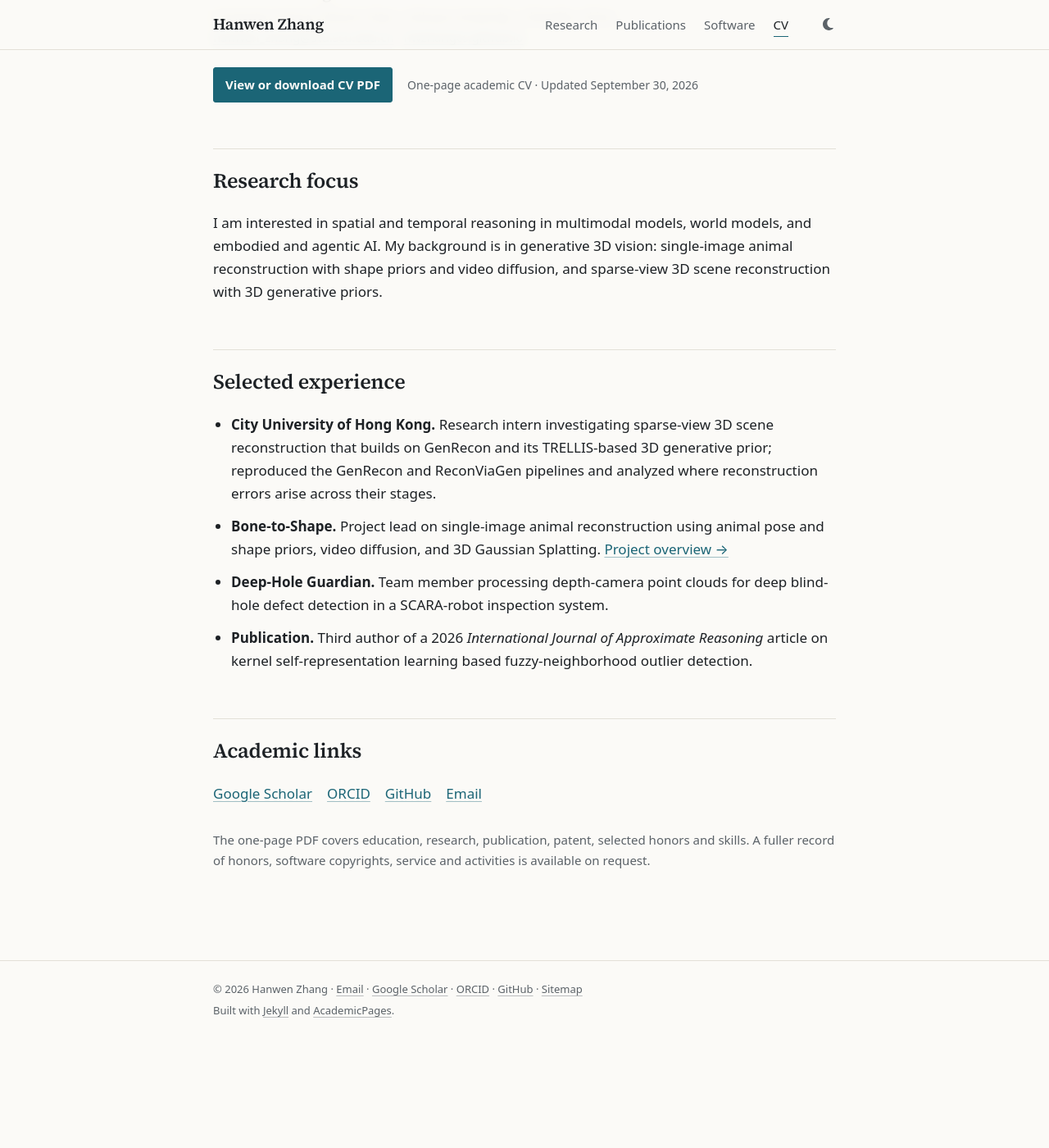
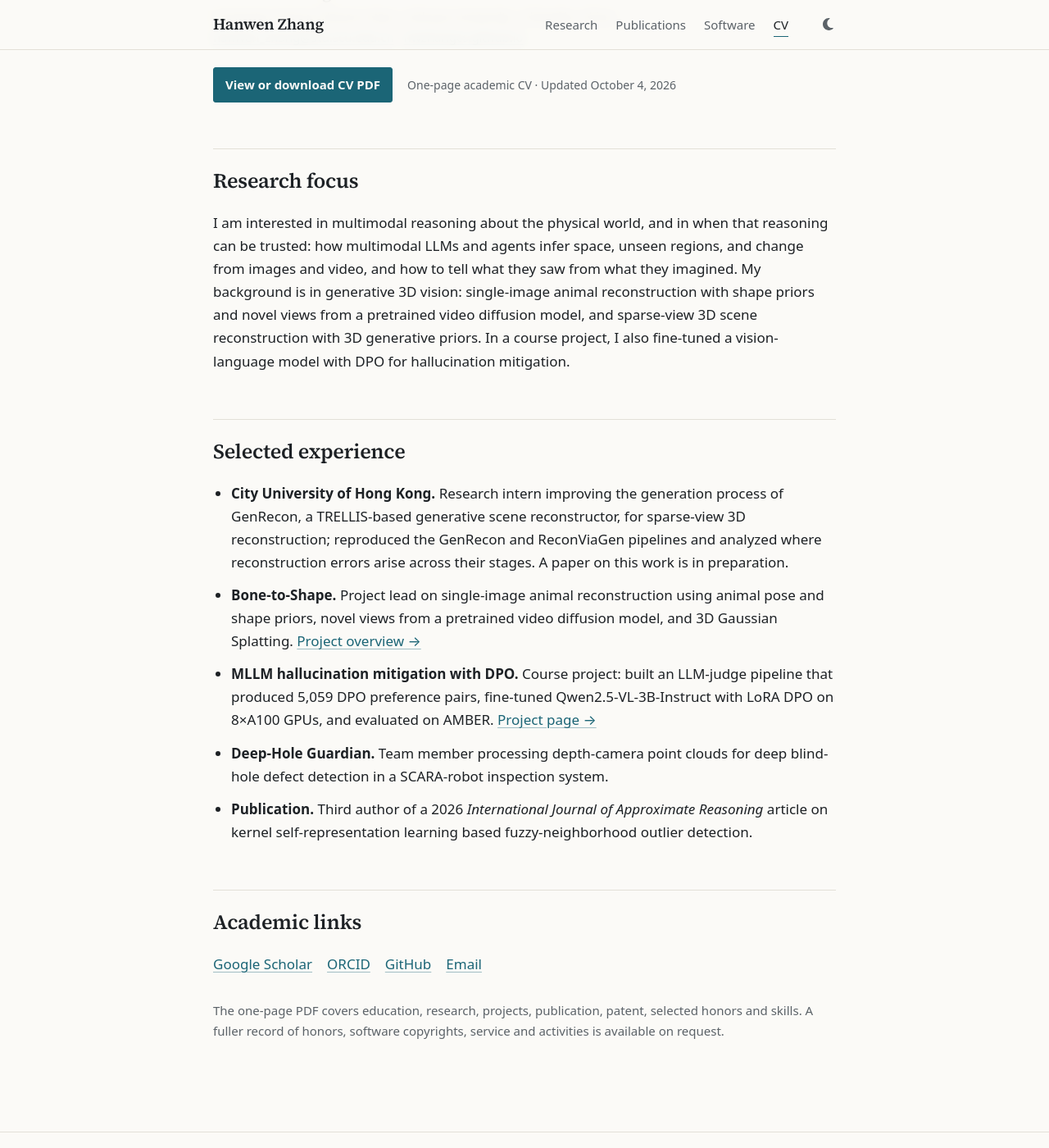
Before and after one commit to hwzhangcs/hwzhangcs.github.io, a Jekyll site: the page built from _pages/cv.md, in a window 1280 px wide and 1400 px high, scrolled down 246 px. Shown: the whole window at 82% size. Built offline with Jekyll 4.4.1, drawn with Linux system fonts in a browser that asks for light colours; before the commit the page ends 1525 px from its top, so only the background shows below that; some of the changed text lies outside the part shown.

Commit message:
Reframe research focus around multimodal reasoning about the physical world
- Hero, CV page, About, and site description: multimodal reasoning about
  the physical world and when it can be trusted.
- CityU: describe the work as improving GenRecon's generation process;
  a paper is in preparation.
- Bone-to-Shape: state that novel views come from a pretrained video
  diffusion model (following ReconX).
- Add the MLLM hallucination mitigation (DPO) course project page and
  register its route in check_site.py.
- One-page CV: new Projects section, updated research interests and skills.

Co-Authored-By: Claude Opus 5.5 <noreply@anthropic.com>

```diff
--- a/_config.yml
+++ b/_config.yml
@@ -4,7 +4,7 @@
 locale      : "en-US"
 title       : "Hanwen Zhang / 张瀚文"
 name        : "Hanwen Zhang"
-description : "Hanwen Zhang - Computer science honors undergraduate interested in spatial and temporal reasoning in multimodal models, world models, and embodied and agentic AI"
+description : "Hanwen Zhang - Computer science honors undergraduate interested in multimodal reasoning about the physical world and when it can be trusted"
 url         : "https://hwzhangcs.github.io"
 baseurl     : ""
 repository  : "hwzhangcs/hwzhangcs.github.io"
--- a/_includes/home/hero.html
+++ b/_includes/home/hero.html
@@ -17,8 +17,8 @@
     <li class="hero-location">{% include icon.html name="location-dot" %}{{ site.author.location }}</li>
   </ul>
   <div class="hero-text">
-    <p class="hero-lead">I want multimodal models and agents to <strong>reason about the visual world</strong>: where things are, how views relate, what lies out of view, and how scenes change over time and under action.</p>
-    <p>My background is in generative 3D vision. I led <a href="{{ '/research/bone-to-shape/' | relative_url }}">Bone-to-Shape</a>, a completed single-image animal reconstruction project using shape priors, video diffusion and 3D Gaussian Splatting. At City University of Hong Kong, I work with Xinke Li on sparse-view 3D scene reconstruction with 3D generative priors. Building on this, I am interested in <strong>spatial and temporal reasoning in vision-language models</strong>, <strong>world models</strong> that predict how scenes evolve, and <strong>embodied and agentic AI</strong>.</p>
-    <p class="hero-status"><span class="status-dot" aria-hidden="true"></span>Open to long-term remote research internships in multimodal reasoning with vision-language models (VLMs), world models, and embodied AI. Planning to apply for PhD programs for Fall 2028.</p>
+    <p class="hero-lead">I want multimodal models and agents to <strong>reason about the physical world</strong>: where things are, how views relate, what lies out of view, and how scenes change over time and under action. I also want to know <strong>when that reasoning can be trusted</strong>: which conclusions come from what a model saw, and which it imagined.</p>
+    <p>My background is in generative 3D vision, where I first ran into the question of trust. <a href="{{ '/research/bone-to-shape/' | relative_url }}">Bone-to-Shape</a>, the single-image animal reconstruction project I led, treats generated views as model predictions, not new observations. At City University of Hong Kong, I work with Xinke Li on improving the generation process of a generative 3D scene reconstructor for sparse-view reconstruction, and we are preparing a paper on this work. In a course project, I fine-tuned a vision-language model with DPO for hallucination mitigation, my first hands-on work on the same question in multimodal LLMs.</p>
+    <p class="hero-status"><span class="status-dot" aria-hidden="true"></span>Open to long-term remote research internships on multimodal reasoning with LLMs and agents. Planning to apply for PhD programs for Fall 2028.</p>
   </div>
 </header>
--- a/_pages/cv.md
+++ b/_pages/cv.md
@@ -2,7 +2,7 @@
 layout: academic
 title: "CV"
 permalink: /cv/
-updated: 2026-09-30
+updated: 2026-10-04
 excerpt: "Hanwen Zhang's official PDF CV, research focus, selected experience, and academic links."
 redirect_from:
   - /resume
@@ -17,18 +17,19 @@ Computer Science Honors Class · Sichuan University · Chengdu, China<br>
 
 <div class="cv-actions">
 <a class="button-link" href="{{ '/assets/hanwen-zhang-cv.pdf' | relative_url }}">View or download CV PDF</a>
-<span class="cv-action-note">One-page academic CV · Updated September 30, 2026</span>
+<span class="cv-action-note">One-page academic CV · Updated October 4, 2026</span>
 </div>
 
 <h2 id="research-focus">Research focus</h2>
 
-<p>I am interested in spatial and temporal reasoning in multimodal models, world models, and embodied and agentic AI. My background is in generative 3D vision: single-image animal reconstruction with shape priors and video diffusion, and sparse-view 3D scene reconstruction with 3D generative priors.</p>
+<p>I am interested in multimodal reasoning about the physical world, and in when that reasoning can be trusted: how multimodal LLMs and agents infer space, unseen regions, and change from images and video, and how to tell what they saw from what they imagined. My background is in generative 3D vision: single-image animal reconstruction with shape priors and novel views from a pretrained video diffusion model, and sparse-view 3D scene reconstruction with 3D generative priors. In a course project, I also fine-tuned a vision-language model with DPO for hallucination mitigation.</p>
 
 <h2 id="selected-experience">Selected experience</h2>
 
 <ul class="cv-highlight-list">
-<li><strong>City University of Hong Kong.</strong> Research intern investigating sparse-view 3D scene reconstruction that builds on GenRecon and its TRELLIS-based 3D generative prior; reproduced the GenRecon and ReconViaGen pipelines and analyzed where reconstruction errors arise across their stages.</li>
-<li><strong>Bone-to-Shape.</strong> Project lead on single-image animal reconstruction using animal pose and shape priors, video diffusion, and 3D Gaussian Splatting. <a href="{{ '/research/bone-to-shape/' | relative_url }}">Project overview →</a></li>
+<li><strong>City University of Hong Kong.</strong> Research intern improving the generation process of GenRecon, a TRELLIS-based generative scene reconstructor, for sparse-view 3D reconstruction; reproduced the GenRecon and ReconViaGen pipelines and analyzed where reconstruction errors arise across their stages. A paper on this work is in preparation.</li>
+<li><strong>Bone-to-Shape.</strong> Project lead on single-image animal reconstruction using animal pose and shape priors, novel views from a pretrained video diffusion model, and 3D Gaussian Splatting. <a href="{{ '/research/bone-to-shape/' | relative_url }}">Project overview →</a></li>
+<li><strong>MLLM hallucination mitigation with DPO.</strong> Course project: built an LLM-judge pipeline that produced 5,059 DPO preference pairs, fine-tuned Qwen2.5-VL-3B-Instruct with LoRA DPO on 8×A100 GPUs, and evaluated on AMBER. <a href="{{ '/portfolio/mllm-dpo/' | relative_url }}">Project page →</a></li>
 <li><strong>Deep-Hole Guardian.</strong> Team member processing depth-camera point clouds for deep blind-hole defect detection in a SCARA-robot inspection system.</li>
 <li><strong>Publication.</strong> Third author of a 2026 <em>International Journal of Approximate Reasoning</em> article on kernel self-representation learning based fuzzy-neighborhood outlier detection.</li>
 </ul>
@@ -37,5 +38,5 @@ Computer Science Honors Class · Sichuan University · Chengdu, China<br>
 
 <p class="cv-profile-links"><a href="{{ site.author.googlescholar }}">Google Scholar</a><a href="{{ site.author.orcid }}">ORCID</a><a href="https://github.com/{{ site.author.github }}">GitHub</a><a href="mailto:{{ site.author.email }}">Email</a></p>
 
-<p class="cv-next-step">The one-page PDF covers education, research, publication, patent, selected honors and skills. A fuller record of honors, software copyrights, service and activities is available on request.</p>
+<p class="cv-next-step">The one-page PDF covers education, research, projects, publication, patent, selected honors and skills. A fuller record of honors, software copyrights, service and activities is available on request.</p>
 </div>
--- a/scripts/check_site.py
+++ b/scripts/check_site.py
@@ -96,7 +96,7 @@ for path, page in pages.items():
 expected = {'index.html', 'cv/index.html', 'publications/index.html', 'portfolio/index.html',
             'research/index.html', 'research/bone-to-shape/index.html', 'sitemap/index.html', '404.html', 'about.html', 'about/index.html',
             'cv-json/index.html', 'resume.html', 'resume-json.html',
-            'portfolio/paper-refiner/index.html', 'portfolio/bouncing-birds/index.html',
+            'portfolio/mllm-dpo/index.html', 'portfolio/paper-refiner/index.html', 'portfolio/bouncing-birds/index.html',
             'portfolio/smart-pos-system/index.html', 'portfolio/network-threat-detection/index.html'}
 actual = {p.relative_to(root).as_posix() for p in pages}
 if actual != expected:
```
Also changed, not shown: _data/research.yml (+6 -6 lines), _pages/about.md (+1 -1 lines), _pages/bone-to-shape.md (+1 -1 lines), _portfolio/mllm-dpo.md (added, +28 -0 lines), 2 other files.
